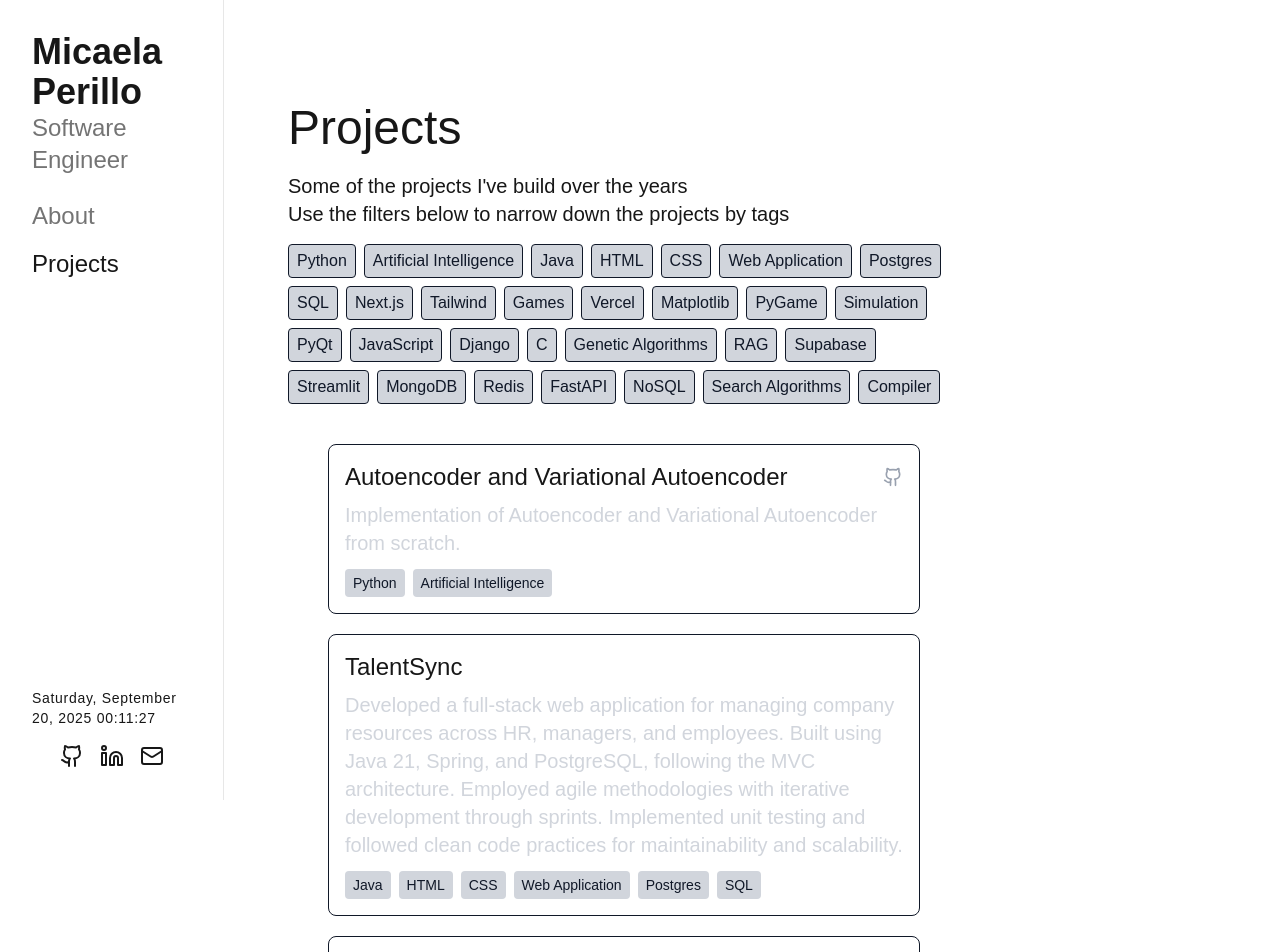
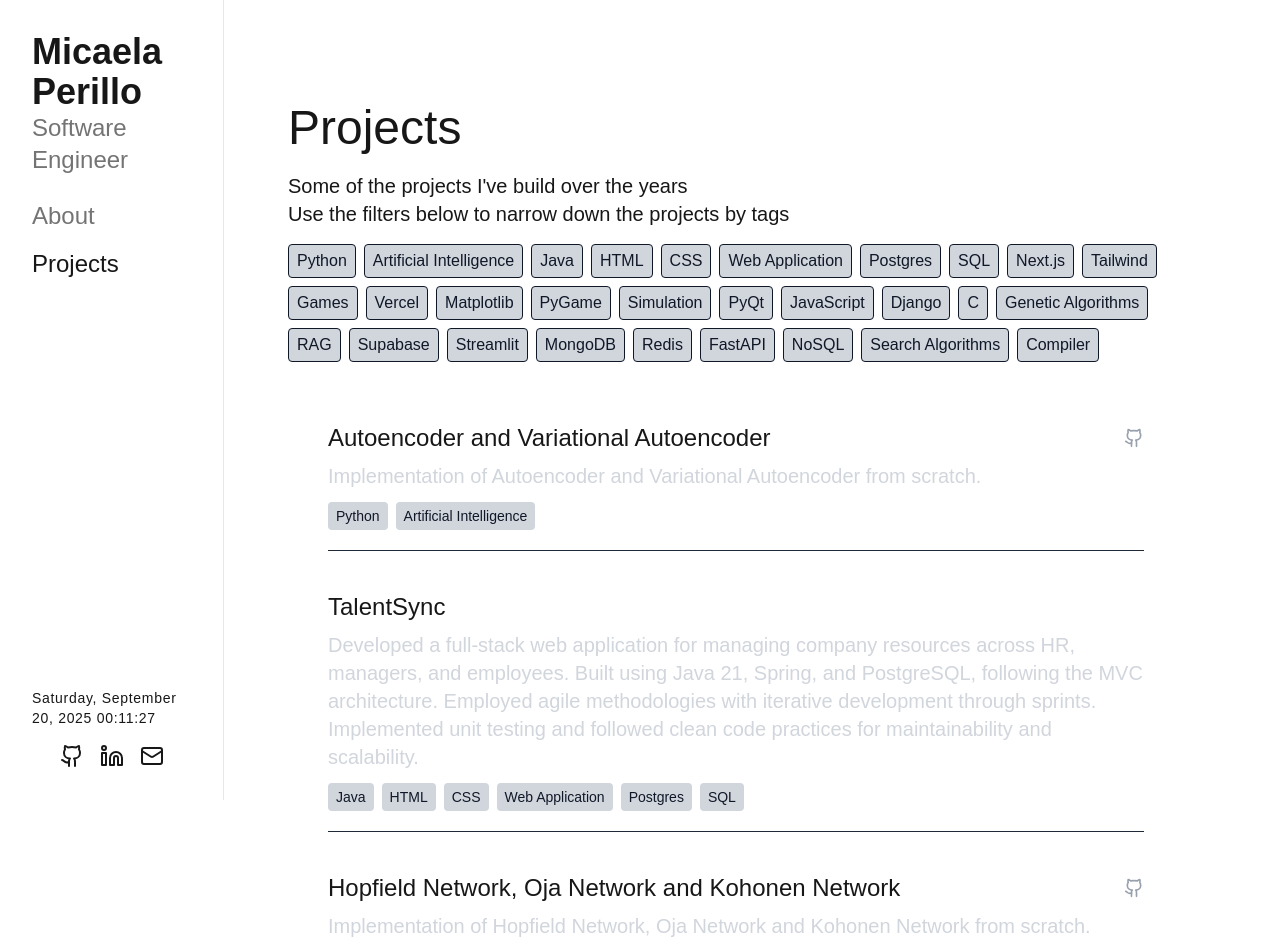
Before and after one commit to micaelaperillo/portfolio, a Next.js app: page /projects in a window 1280 px wide. Shown: the top 952 px of the page. Built offline with nearby package versions, Linux system fonts and the light colour scheme; a web font is replaced by a local one.

Commit message:
fix in the project card ui

```diff
--- a/app/page.tsx
+++ b/app/page.tsx
@@ -30,7 +30,7 @@ return (
     </p>
 
     <p className="mb-4">
-      Beyond academics, I'm deeply interested in entrepreneurship—building
+      Beyond academics, I'm deeply interested in building
       products, joining hackathons, and connecting with like-minded people who
       share the same drive for building stuff.
     </p>
--- a/app/projects/page.tsx
+++ b/app/projects/page.tsx
@@ -26,7 +26,7 @@ export default function Projects() {
     };
 
     return (
-        <div className="m-10 max-w-2xl">
+        <div className="m-10 max-w-4xl">
             <h1 className="mb-5 pt-10">Projects</h1>
             <p>Some of the projects I've build over the years</p>
             <p>Use the filters below to narrow down the projects by tags</p>
@@ -45,7 +45,7 @@ export default function Projects() {
                     </button>
                 ))}
             </div>
-            <div className="m-10 max-w-2xl">
+            <div className="m-10">
                 {filteredProjects.map((project: ProjectType) => (
                     <Project key={project.title} {...project} />
                 ))}
--- a/components/Project.tsx
+++ b/components/Project.tsx
@@ -11,7 +11,7 @@ interface ProjectProps {
 
 export default function Project({ title, description, github, tags }: ProjectProps) {
   return (
-    <div className="border border-gray-900 rounded-lg p-4 mt-5 mb-5">
+    <div className="pt-5 mb-5">
       <div className="flex items-center justify-between mb-2">
         <h4>{title}</h4>
         {github && (
@@ -28,6 +28,7 @@ export default function Project({ title, description, github, tags }: ProjectPro
           </span>
         ))}
       </div>
+      <hr className="mt-5 border-gray-800" />
     </div>
   );
 }
```
